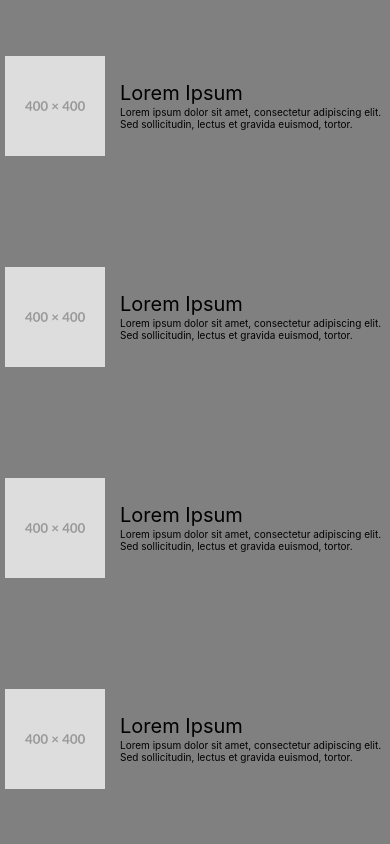
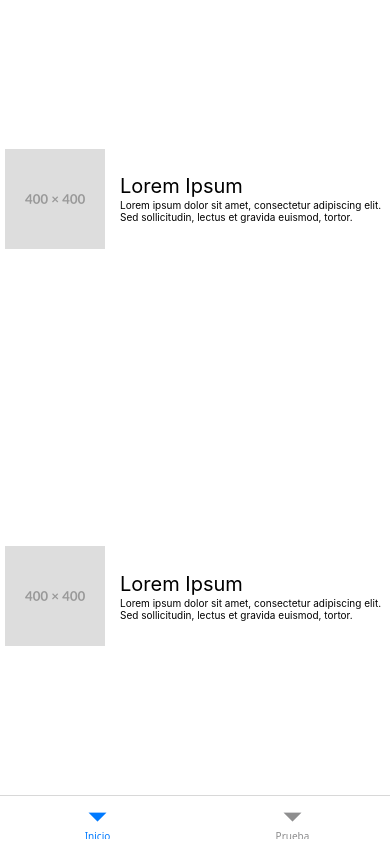
Before and after one commit to hiyajomahoo/InfoBarrio, a React Native app: screen /Inicio in a window 390 px wide. Built offline with nearby package versions, Linux system fonts and the light colour scheme.

Commit message:
Navigation Tab

```diff
--- a/App.js
+++ b/App.js
@@ -1,14 +1,20 @@
 import { StyleSheet, Text, View } from 'react-native';
-import Articulo from './Articulo'
+import { createBottomTabNavigator } from '@react-navigation/bottom-tabs';
+import { NavigationContainer } from '@react-navigation/native'
+
+import Inicio from './views/Inicio'
+import Prueba from './views/Prueba'
+
+const Tab = createBottomTabNavigator();
 
 export default function App() {
   return (
-    <View style={styles.container}>
-      <Articulo/>
-      <Articulo/>
-      <Articulo/>
-      <Articulo/>
-    </View>
+    <NavigationContainer>
+      <Tab.Navigator>
+        <Tab.Screen name="Inicio" component={Inicio} options={{ title: 'Inicio', headerShown: false }}/>
+        <Tab.Screen name="Prueba" component={Prueba} options={{ title: 'Prueba', headerShown: false }}/>
+      </Tab.Navigator>
+    </NavigationContainer>
   );
 }
 
--- a/Articulo.js
+++ b/Articulo.js
@@ -20,7 +20,7 @@ const styles = StyleSheet.create({
         flexDirection: "row",
         justifyContent: "center",
         alignItems: "center",
-        backgroundColor: "gray",
+        backgroundColor: "white",
     },
     contenedor: {
        flex: 1,
--- /dev/null
+++ b/views/Inicio.js
@@ -0,0 +1,18 @@
+import { StyleSheet, Text, View } from 'react-native';
+import Articulo from '../Articulo'
+
+export default function Inicio( { navigation } ) {
+    return (
+        <View style={styles.container}>
+            <Articulo/>
+            <Articulo/>
+        </View>
+    )
+}
+
+const styles = StyleSheet.create({
+    container: {
+        flex: 1,
+        backgroundColor: 'white',
+    }
+})
--- /dev/null
+++ b/views/Prueba.js
@@ -0,0 +1,16 @@
+import { StyleSheet, Text, View } from 'react-native';
+
+export default function Inicio( { navigation } ) {
+    return (
+        <View style={styles.container}>
+            <Text>HOLAAAAA</Text>
+        </View>
+    )
+}
+
+const styles = StyleSheet.create({
+    container: {
+        flex: 1,
+        backgroundColor: 'gray',
+    }
+})
```
Also changed, not shown: package.json (+8 -4 lines), 1 other file (tests, documents, lock files or other folders).
